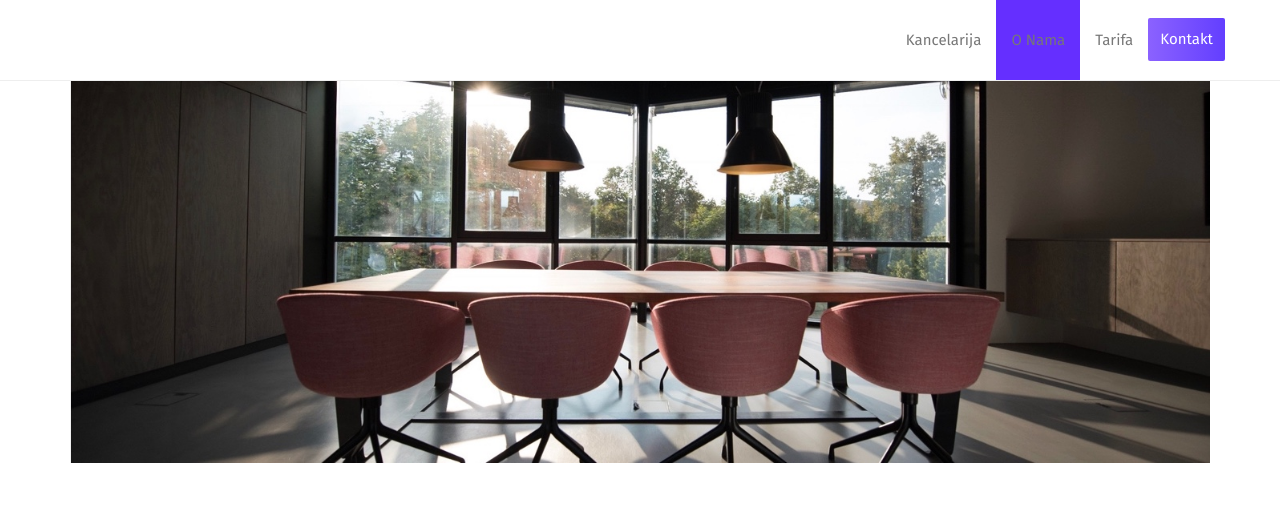
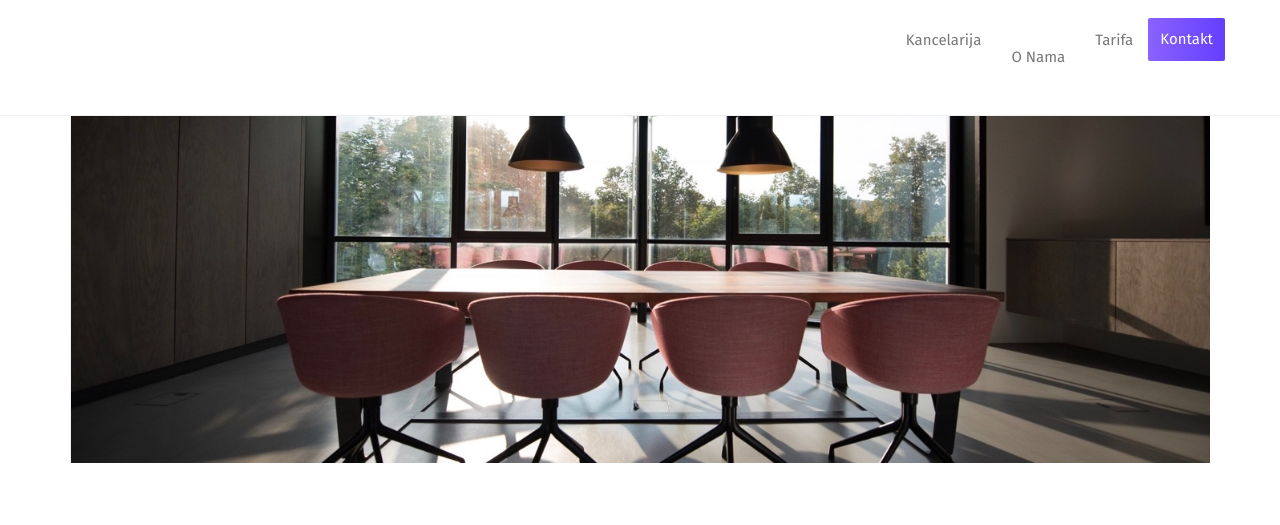
Before and after one commit to mladenq/mladenq.github.io, a plain HTML site: page o-nama.html in a window 1280 px wide. Shown: the top 525 px of the page. Drawn offline with Linux system fonts and the light colour scheme; a web font is replaced by a local one.

Commit message:
Update o-nama.html

```diff
--- a/o-nama.html
+++ b/o-nama.html
@@ -42,7 +42,7 @@
       <div class="collapse navbar-collapse" id="navbar-collapse-uarr">
         <ul class="nav navbar-nav navbar-right">
           <li><a href="./index.html" title="" class="active">Kancelarija</a></li>
-          <li><a href="./o-nama.html" title="" class="btn-primary"> O Nama</a></li>
+          <li><a href="./o-nama.html" title="" class="navbar-btn"> O Nama</a></li>
           <li><a href="./tarifa.html" title=""> Tarifa </a></li>
           <li>
             <p>
```
